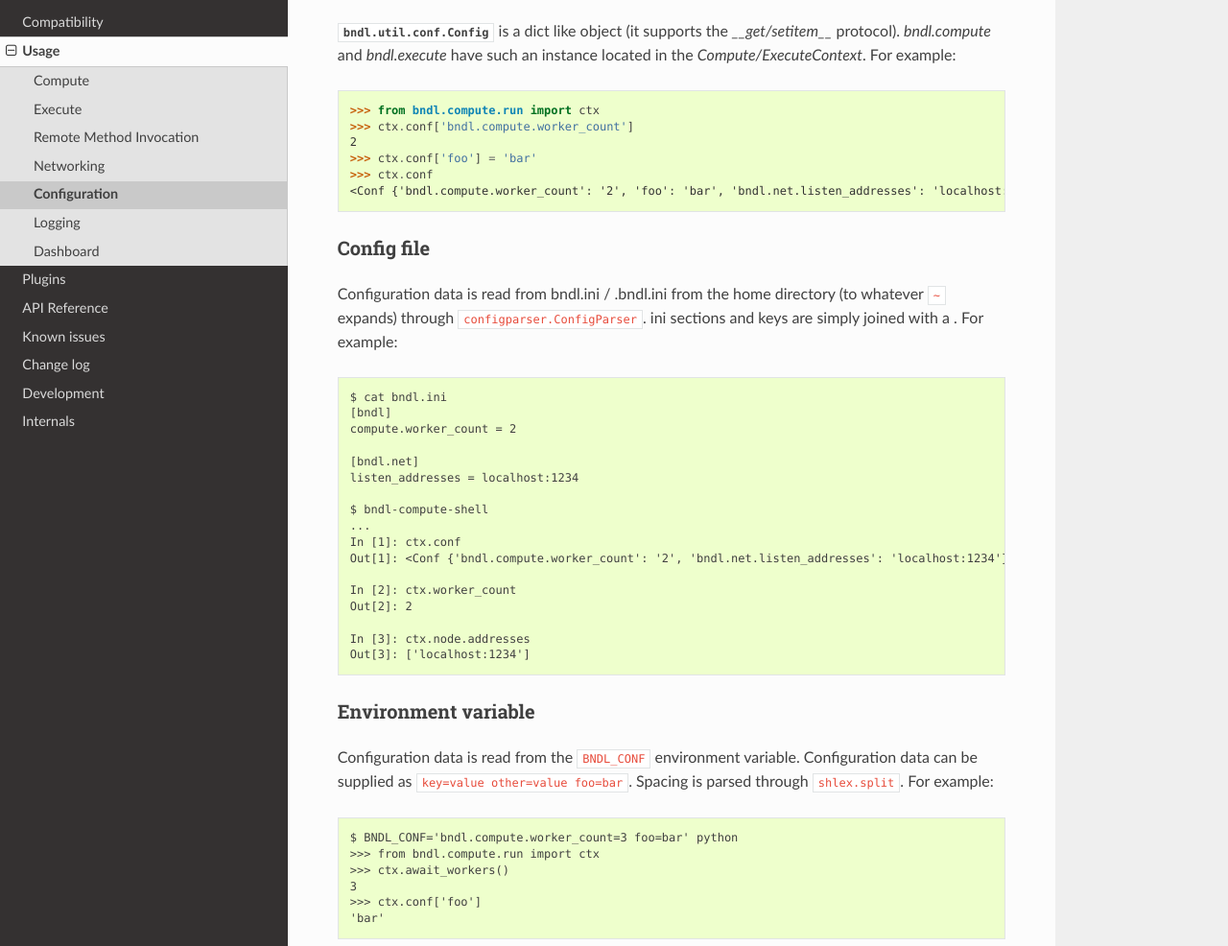
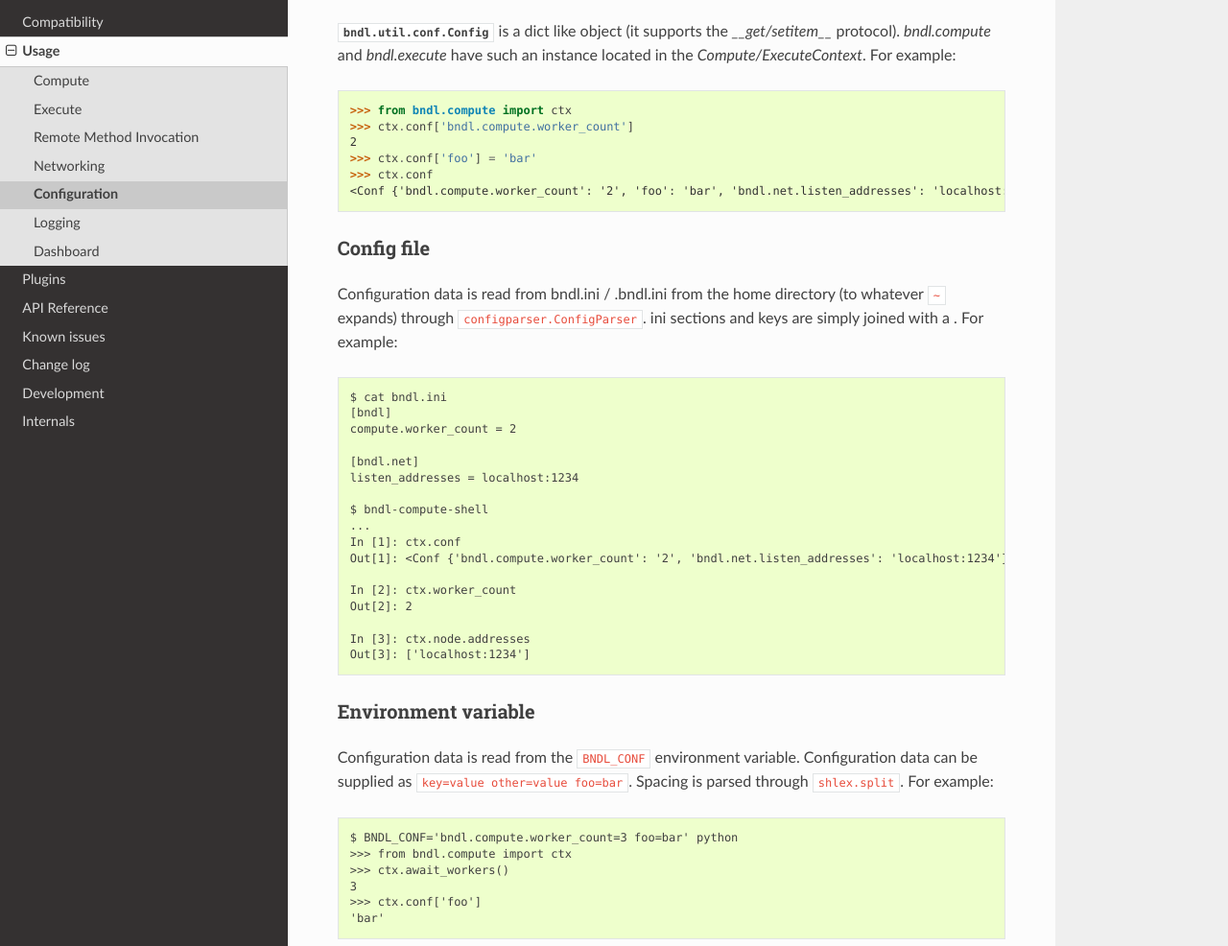
Before and after one commit to bndl/bndl, a Sphinx documentation site: the page built from docs/usage/configuration.rst, in a window 1280 px wide and 1400 px high, scrolled down 287 px. Shown: the part 152-1138 px from the top of the window at 96% size. Built offline with Sphinx 7.4.7 and the Read the Docs theme 2.0.0, drawn with Linux system fonts in a browser that asks for light colours; pages that are not in the unit, such as notebooks, are missing from menus.

Commit message:
doc and test updates after moving ctx to bndl.compute

````diff
--- a/README.rst
+++ b/README.rst
@@ -27,5 +27,5 @@ cluster).
 
 Obtain a *compute context* in python scripts by importing ``ctx`` from ``bndl.compute.run``::
 
-    from bndl.compute.run import ctx
+    from bndl.compute import ctx
     print(ctx.range(1000).map(str).map(len).stats())
--- a/docs/usage/compute/examples.rst
+++ b/docs/usage/compute/examples.rst
@@ -3,7 +3,7 @@ Examples
 
 Count the number of even and odd numbers from 0 through 9999::
 
-   >>> from bndl.compute.run import ctx
+   >>> from bndl.compute import ctx
    >>> ctx.range(10000)                      # start with some numbers     \
    ...    .map(lambda i: (i % 2, 1))         # create tuples (odd/even, 1) \
    ...    .reduce_by_key(lambda a, b: a + b) # sum the 1's                 \
--- a/docs/usage/compute/getting_started.rst
+++ b/docs/usage/compute/getting_started.rst
@@ -65,6 +65,6 @@ Python scripts can use the ``ctx`` global from ``bndl.compute.run`` to acquire a
 
 .. code:: pycon
 
-    >>> from bndl.compute.run import ctx
+    >>> from bndl.compute import ctx
     >>> ctx.range(1000).map(str).map(len).stats()
     <Stats count=1000, mean=2.890000000000001, min=1.0, max=3.0, var=0.11789999999999999, stdev=0.3433656942677879, skew=-3.2053600735213332, kurt=10.25131920569249>
--- a/docs/usage/configuration.rst
+++ b/docs/usage/configuration.rst
@@ -22,7 +22,7 @@ Configuration object
 `bndl.compute` and `bndl.execute` have such an instance located in the `Compute/ExecuteContext`.
 For example::
 
-   >>> from bndl.compute.run import ctx
+   >>> from bndl.compute import ctx
    >>> ctx.conf['bndl.compute.worker_count']
    2
    >>> ctx.conf['foo'] = 'bar'
@@ -62,7 +62,7 @@ supplied as ``key=value other=value foo=bar``. Spacing is parsed through ``shlex
 example::
 
    $ BNDL_CONF='bndl.compute.worker_count=3 foo=bar' python
-   >>> from bndl.compute.run import ctx
+   >>> from bndl.compute import ctx
    >>> ctx.await_workers()
    3
    >>> ctx.conf['foo']
--- a/docs/usage/rmi.rst
+++ b/docs/usage/rmi.rst
@@ -13,7 +13,7 @@ in the cluster from the ``bndl.compute`` or ``bndl.execute`` modules; e.g. by ru
 ``bndl-compute-shell`` or ``bndl-compute-workers`` commands. Such nodes provide the
 ``execute(...)``` method, e.g.::
 
-   >>> from bndl.compute.run import ctx
+   >>> from bndl.compute import ctx
    >>> ctx.await_workers()
    4
    >>> ctx.workers[0].execute(lambda: 42).result()
````
Also changed, not shown: 3 other files.
